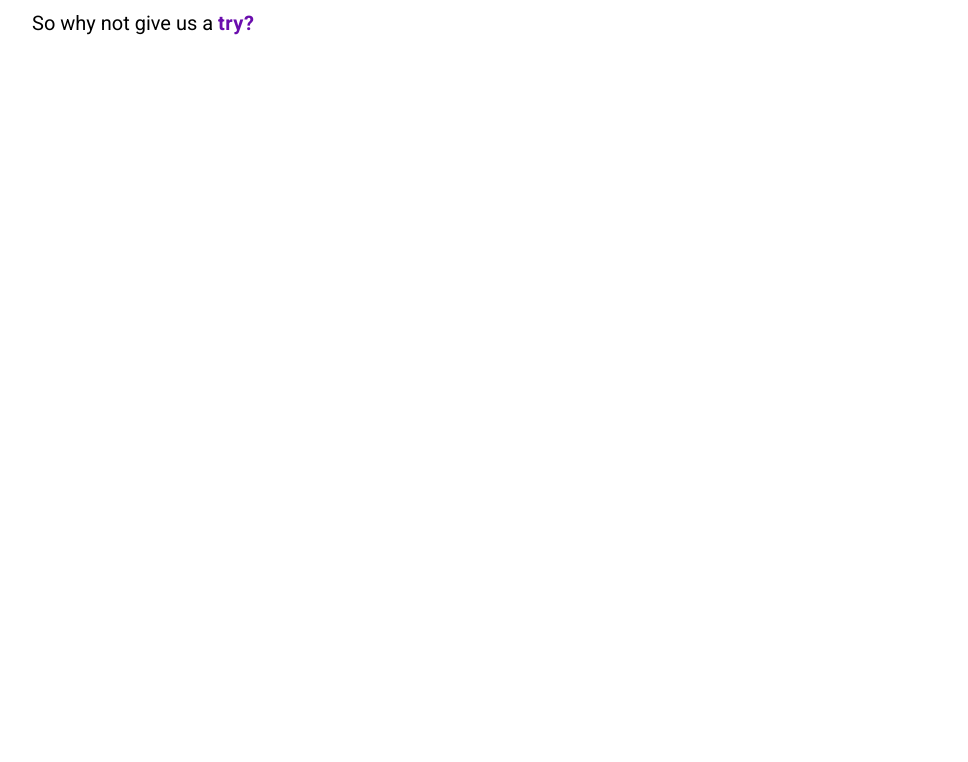
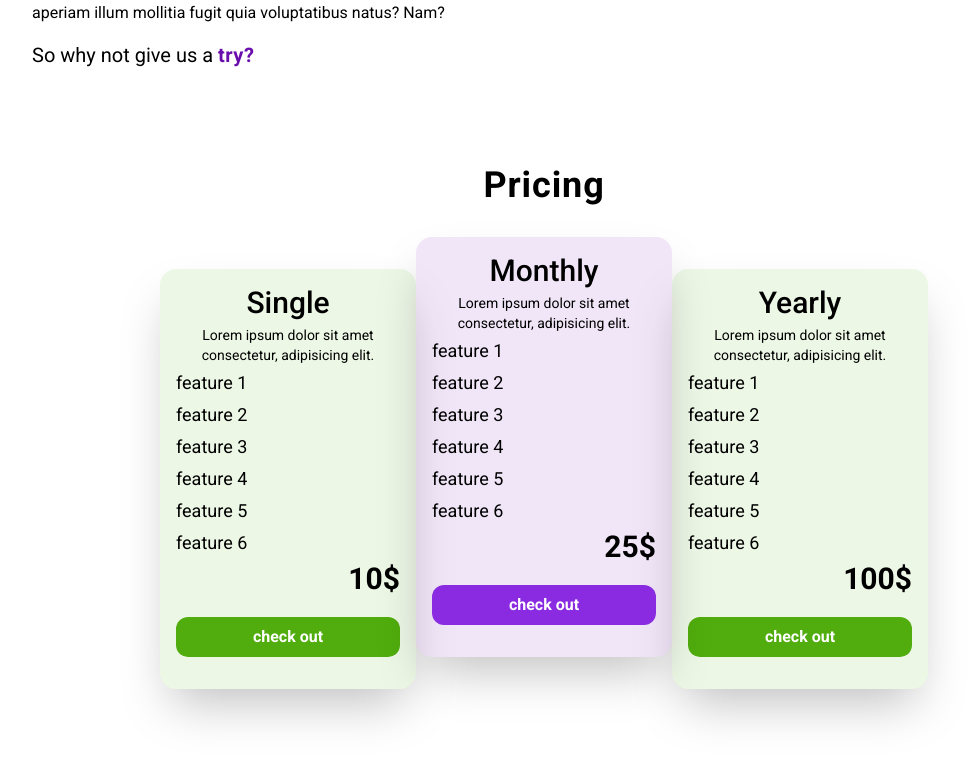
Before and after one commit to Aditya-Jyoti/linkedin-summarizer, a SvelteKit app: page / in a window 1280 px wide. Shown: the part 1632-2394 px from the top of the page, without its empty margins (96-1064 px from the left). Before the commit the page ends 1765 px from the top, so only its background shows below. Built offline with nearby package versions, Linux system fonts and the light colour scheme.

Commit message:
feat: Make pricing

```diff
--- a/src/routes/+page.svelte
+++ b/src/routes/+page.svelte
@@ -2,7 +2,7 @@
 
 <main class="flex flex-col">
 	<!-- splash section -->
-	<section class="flex flex-col items-center justify-center gap-4 bg-border/25 p-2 py-12">
+	<section class="flex flex-col items-center justify-center gap-4 bg-border/25 p-2 py-16">
 		<!-- splash text -->
 		<div class="flex flex-col items-center justify-center">
 			<span class="text-center text-4xl font-medium tracking-wide">
@@ -30,7 +30,7 @@
 
 	<!-- mock dashboard -->
 	<section
-		class="mx-auto my-12 w-[75%] rounded-xl border-[1px] border-border bg-border/15 p-4 shadow-xl transition-shadow duration-300 hover:shadow-2xl"
+		class="mx-auto my-24 w-[75%] rounded-xl border-[1px] border-border bg-border/15 p-4 shadow-xl transition-shadow duration-300 hover:shadow-2xl"
 	>
 		<div class="flex w-full items-center justify-between border-b-[1px] border-border p-2">
 			<span class="text-lg font-medium">Dashboard</span>
@@ -82,12 +82,12 @@
 	</section>
 
 	<!-- about section -->
-	<section id="about" class="mx-auto flex w-[80%] items-center justify-between py-24">
+	<section id="about" class="mx-auto flex w-[80%] items-center justify-between pb-24">
 		<!-- about text -->
 		<section class="flex flex-col gap-4">
 			<span class="text-4xl font-bold tracking-wide">About Us</span>
 
-			<div class="flex flex-col gap-2" >
+			<div class="flex flex-col gap-2">
 				<span>
 					Lorem ipsum dolor sit, amet consectetur adipisicing elit. Error consectetur modi unde
 					cupiditate placeat earum, recusandae nesciunt tempora, itaque, iure dignissimos cumque
@@ -110,8 +110,10 @@
 				</span>
 			</div>
 
-			<div class="text-xl" >
-				So why not give us a <button class="text-primary tracking-wide font-bold rounded-xl hover:underline" >try?</button>
+			<div class="text-xl">
+				So why not give us a <button
+					class="rounded-xl font-bold tracking-wide text-primary hover:underline">try?</button
+				>
 			</div>
 		</section>
 
@@ -120,4 +122,86 @@
 			<img src="/about/about.png" alt="about" />
 		</div>
 	</section>
+
+	<!-- pricing section -->
+	<section id="pricing" class="flex flex-col items-center justify-center gap-16 pb-24">
+		<span class="text-4xl font-bold tracking-wide">Pricing</span>
+
+		<!-- pricing tiers -->
+		<div class="flex w-[60%] justify-around">
+			<div
+				class="bg-primaryCompliment/10 hover:bg-primaryCompliment/15 flex w-[20rem] flex-col items-center gap-1 rounded-2xl p-4 shadow-2xl transition-all duration-300 hover:-translate-y-2"
+			>
+				<span class="text-3xl font-medium">Single</span>
+				<span class="text-center text-sm"
+					>Lorem ipsum dolor sit amet consectetur, adipisicing elit.
+				</span>
+
+				<div class="flex w-full flex-col justify-start gap-1 text-lg">
+					<span>feature 1</span>
+					<span>feature 2</span>
+					<span>feature 3</span>
+					<span>feature 4</span>
+					<span>feature 5</span>
+					<span>feature 6</span>
+				</div>
+
+				<span class="flex w-full justify-end text-3xl font-bold">10$</span>
+
+				<button
+					class="bg-primaryCompliment hover:bg-primaryCompliment/75 my-4 w-full rounded-xl py-2 font-bold text-textOnPrimary transition-all duration-300"
+					>check out</button
+				>
+			</div>
+
+			<div
+				class="flex w-[20rem] -translate-y-8 flex-col items-center gap-1 rounded-2xl bg-primary/10 p-4 shadow-2xl transition-all duration-300 hover:-translate-y-10 hover:bg-primary/15"
+			>
+				<span class="text-3xl font-medium">Monthly</span>
+				<span class="text-center text-sm"
+					>Lorem ipsum dolor sit amet consectetur, adipisicing elit.
+				</span>
+
+				<div class="flex w-full flex-col justify-start gap-1 text-lg">
+					<span>feature 1</span>
+					<span>feature 2</span>
+					<span>feature 3</span>
+					<span>feature 4</span>
+					<span>feature 5</span>
+					<span>feature 6</span>
+				</div>
+
+				<span class="flex w-full justify-end text-3xl font-bold">25$</span>
+
+				<button
+					class="my-4 w-full rounded-xl bg-secondary py-2 font-bold text-textOnPrimary transition-all duration-300 hover:bg-secondary/75"
+					>check out</button
+				>
+			</div>
+			<div
+				class="bg-primaryCompliment/10 hover:bg-primaryCompliment/15 flex w-[20rem] flex-col items-center gap-1 rounded-2xl p-4 shadow-2xl transition-all duration-300 hover:-translate-y-2"
+			>
+				<span class="text-3xl font-medium">Yearly</span>
+				<span class="text-center text-sm"
+					>Lorem ipsum dolor sit amet consectetur, adipisicing elit.
+				</span>
+
+				<div class="flex w-full flex-col justify-start gap-1 text-lg">
+					<span>feature 1</span>
+					<span>feature 2</span>
+					<span>feature 3</span>
+					<span>feature 4</span>
+					<span>feature 5</span>
+					<span>feature 6</span>
+				</div>
+
+				<span class="flex w-full justify-end text-3xl font-bold">100$</span>
+
+				<button
+					class="bg-primaryCompliment hover:bg-primaryCompliment/75 my-4 w-full rounded-xl py-2 font-bold text-textOnPrimary transition-all duration-300"
+					>check out</button
+				>
+			</div>
+		</div>
+	</section>
 </main>
--- a/tailwind.config.ts
+++ b/tailwind.config.ts
@@ -7,6 +7,7 @@
 		extend: {
 			colors: {
 				primary: '#6A0DAD',
+				primaryCompliment: '#50AD0D',
 				secondary: '#8A2BE2',
 				accent: '#D1C4E9',
 				neutral: '#333333',
```
